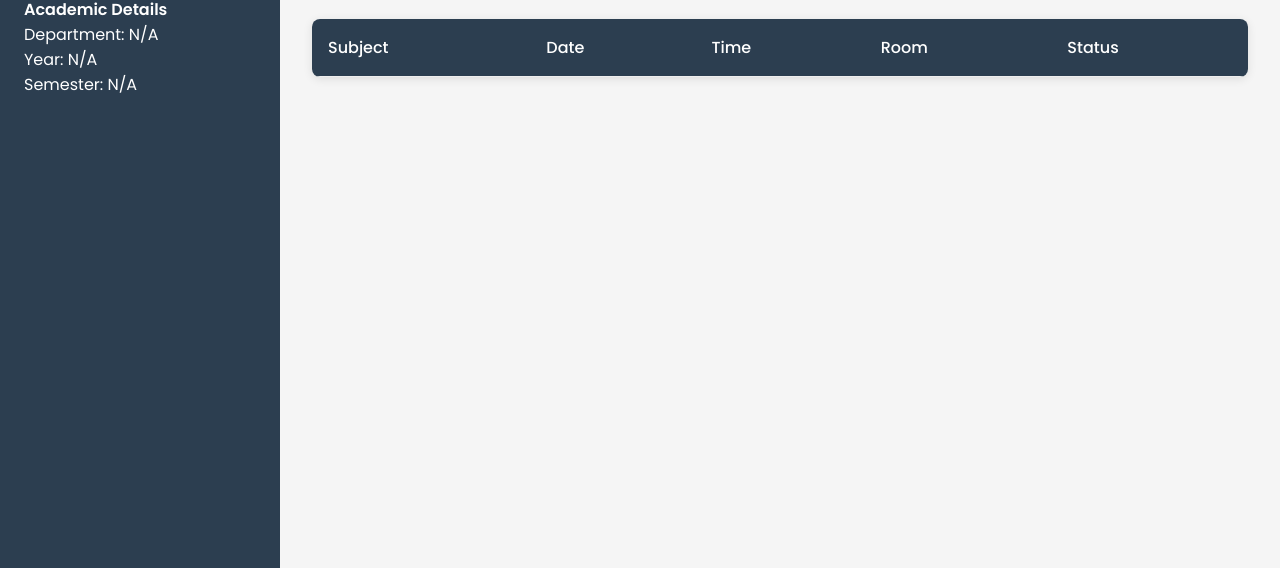
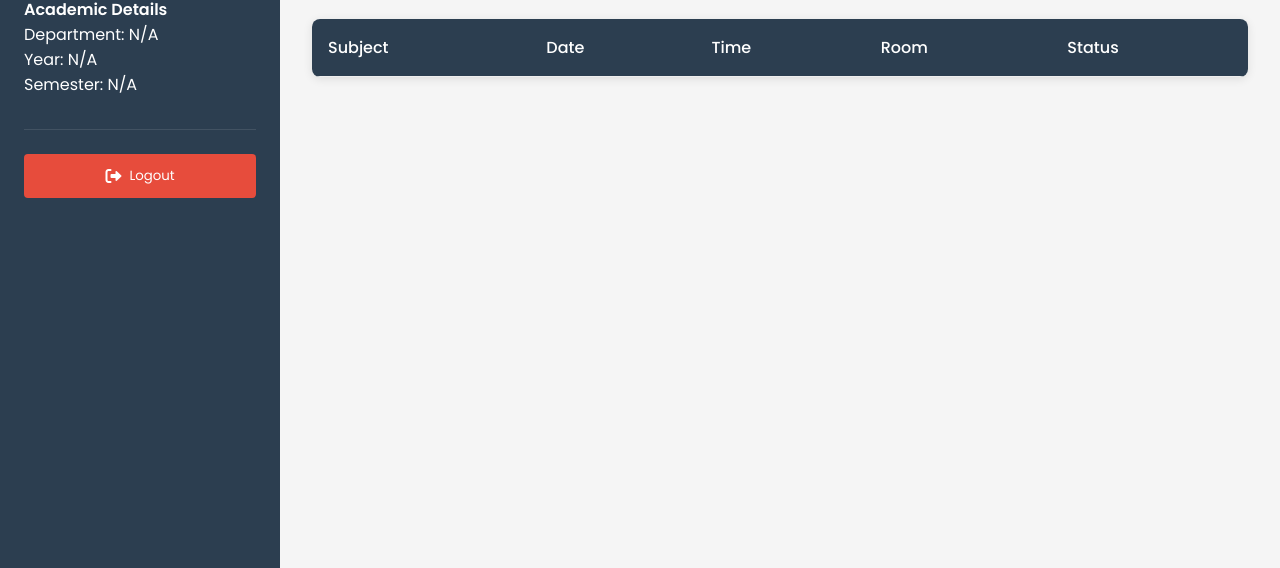
Before and after one commit to Arnav1prateek/Exam-Scheduler-And-Invigilation-System, a website: page frontend/student.html in a window 1280 px wide. Shown: the part 232-800 px from the top of the page. Drawn offline with Linux system fonts and the light colour scheme; no server answers.

Commit message:
added a logout button

```diff
--- a/frontend/student.html
+++ b/frontend/student.html
@@ -33,6 +33,11 @@
           <span id="student-semester"></span>
         </div>
       </div>
+      <div class="logout-section">
+        <button id="logout-btn" class="logout-btn">
+          <i class="fas fa-sign-out-alt"></i> Logout
+        </button>
+      </div>
     </aside>
 
     <main class="main-content">
--- a/frontend/student.js
+++ b/frontend/student.js
@@ -75,6 +75,14 @@ document.addEventListener('DOMContentLoaded', async () => {
             });
         }
 
+        // Add logout functionality
+        document.getElementById('logout-btn').addEventListener('click', () => {
+            // Clear any session data
+            localStorage.removeItem('studentToken');
+            // Redirect to login page
+            window.location.href = '../login.html';
+        });
+
     } catch (err) {
         console.error('Error loading student dashboard:', err);
 
--- a/frontend/style.css
+++ b/frontend/style.css
@@ -326,3 +326,38 @@
     opacity: 0.6;
     cursor: not-allowed;
 }
+
+/* Logout Button Styles */
+.logout-section {
+    margin-top: auto; /* Pushes to bottom of sidebar */
+    padding: 1.5rem 0;
+    border-top: 1px solid rgba(255, 255, 255, 0.1);
+  }
+
+  .logout-btn {
+    width: 100%;
+    padding: 0.75rem;
+    background-color: var(--danger-color);
+    color: white;
+    border: none;
+    border-radius: 4px;
+    cursor: pointer;
+    display: flex;
+    align-items: center;
+    justify-content: center;
+    gap: 0.5rem;
+    transition: background-color 0.3s;
+  }
+
+  .logout-btn:hover {
+    background-color: #c0392b;
+  }
+
+  .logout-btn i {
+    font-size: 1rem;
+  }
+
+  /* For student dashboard */
+  .student-container .logout-section {
+    margin-top: 2rem;
+  }
```
Also changed, not shown: frontend/faculty.html (+5 -0 lines), frontend/faculty.js (+8 -0 lines).
